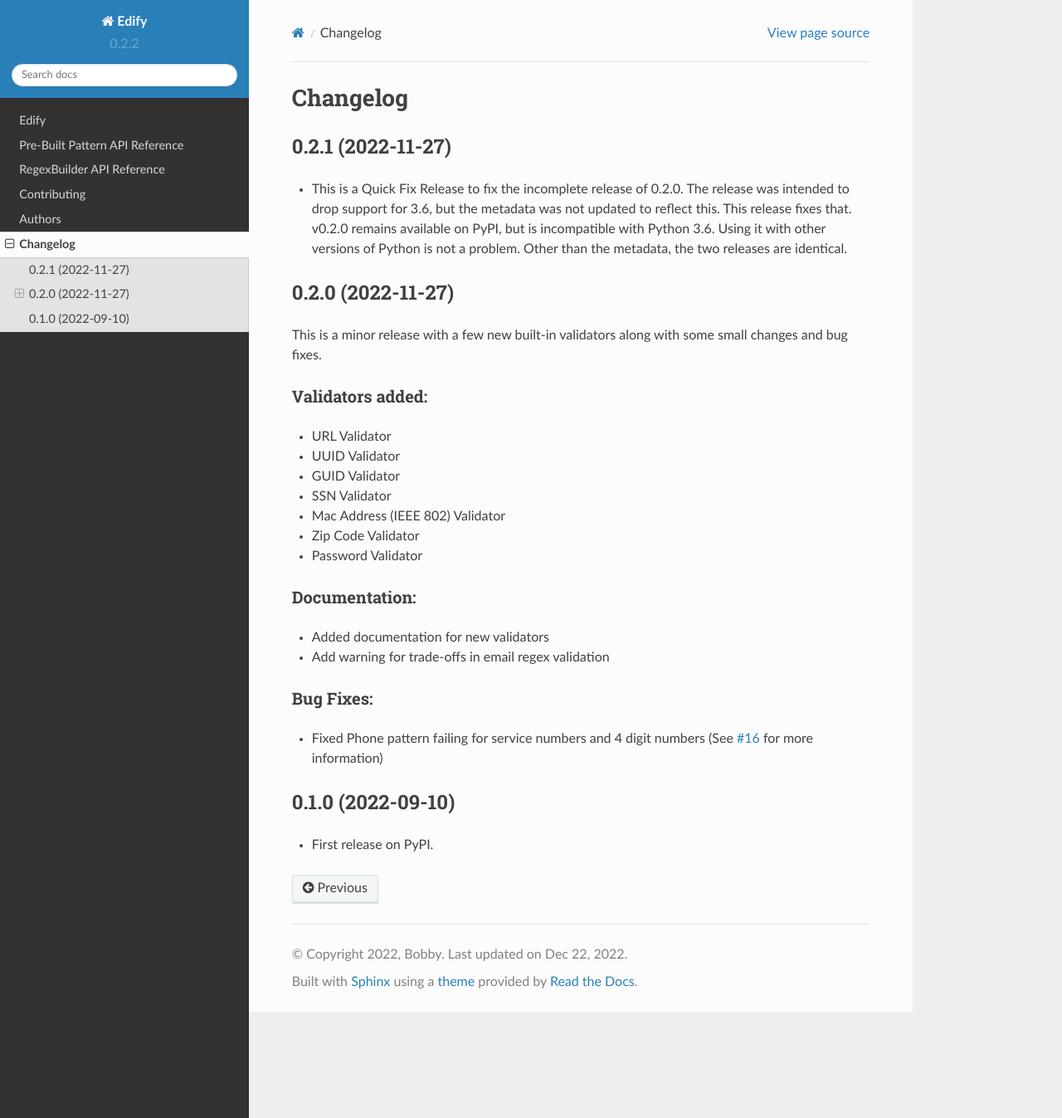
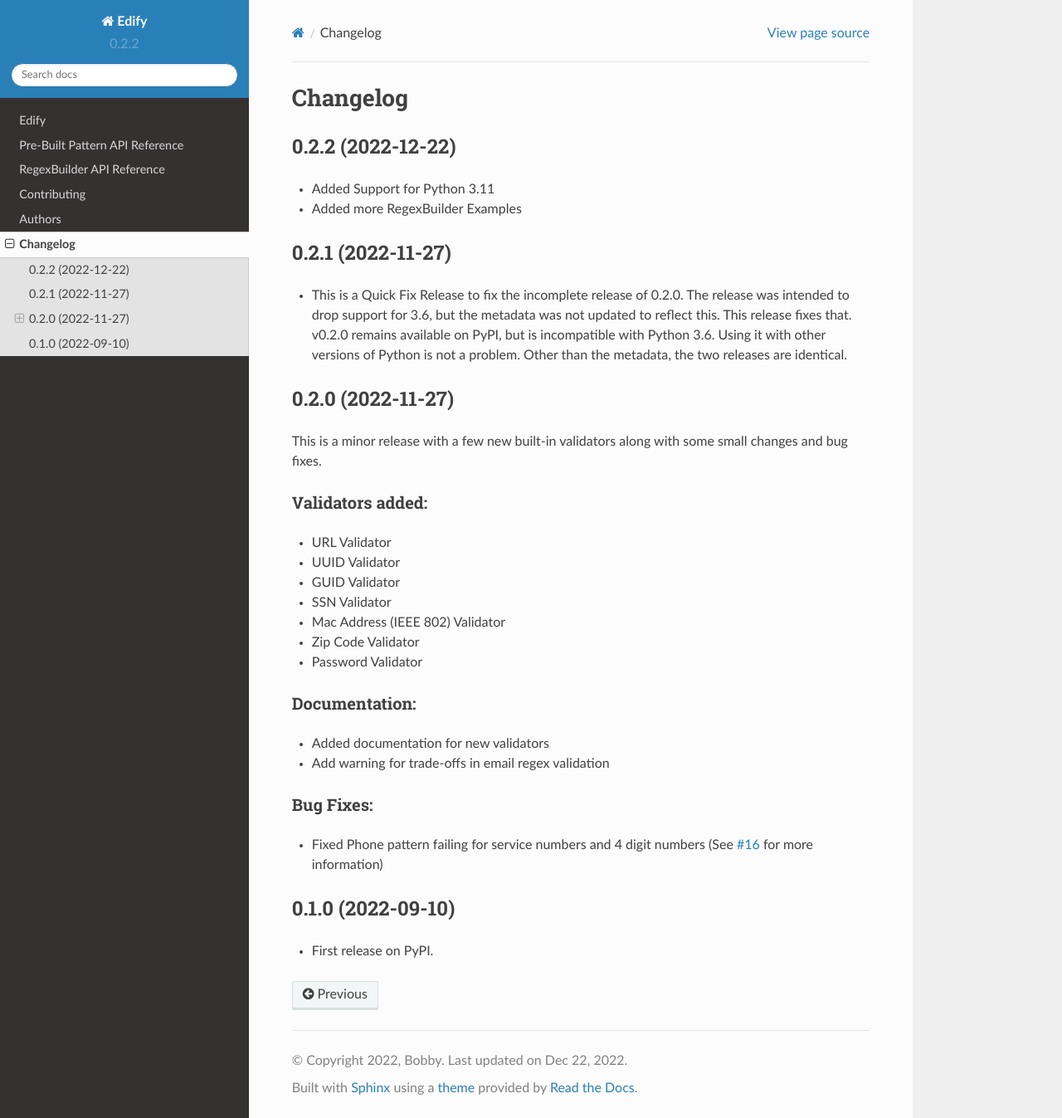
Before and after one commit to luciferreeves/edify, a Sphinx documentation site: the page built from docs/changelog.rst, in a window 1280 px wide and 1347 px high. Shown: the whole window at 83% size. Built offline with Sphinx 7.4.7 and the Read the Docs theme 2.0.0, drawn with Linux system fonts in a browser that asks for light colours.

Commit message:
Updated Changelog and Fixed Documentation

```diff
--- a/CHANGELOG.rst
+++ b/CHANGELOG.rst
@@ -1,6 +1,10 @@
 
 Changelog
 =========
+0.2.2 (2022-12-22)
+------------------
+* Added Support for Python 3.11
+* Added more RegexBuilder Examples
 
 0.2.1 (2022-11-27)
 ------------------
--- a/docs/regex-builder/builder/index.rst
+++ b/docs/regex-builder/builder/index.rst
@@ -890,7 +890,7 @@
     expr = (
         RegexBuilder()
         .ignore_case()
-        .multiline()
+        .multi_line()
         .start_of_input()
         .optional().string('0x')
         .capture()
@@ -919,7 +919,7 @@
     expr = (
         RegexBuilder()
         .ignore_case()
-        .multiline()
+        .multi_line()
         .start_of_input()
         .optional().string('0x')
         .capture()
```
